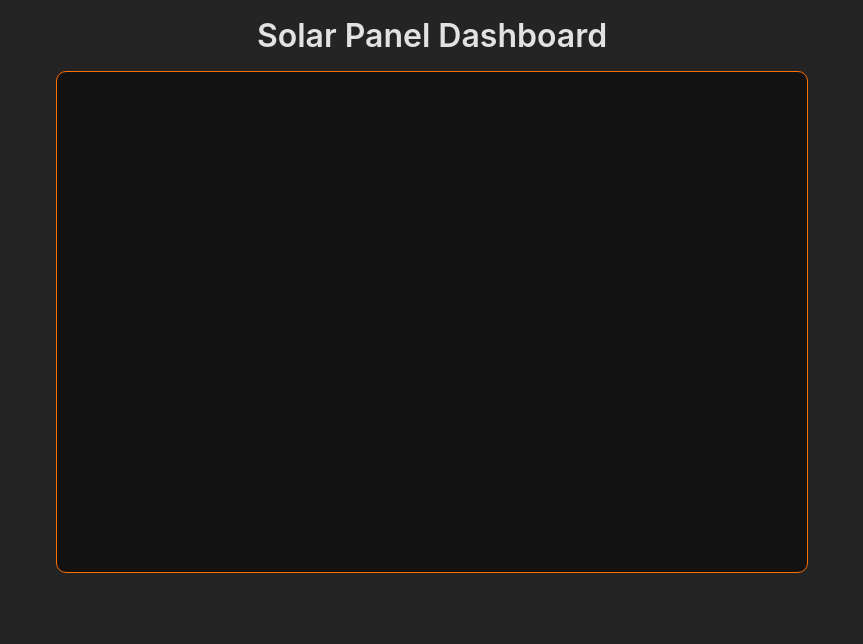
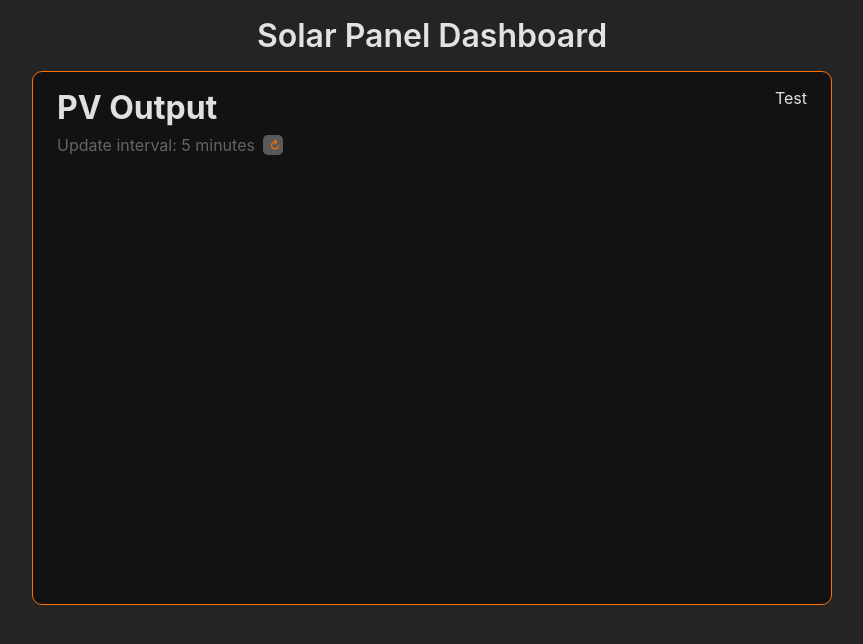
Before and after one commit to steffen-roe/Solar-Panel-Dashboard, a React (Vite) app in the folder frontend/: page / in a window 1280 px wide. Shown: the top 644 px of the page, without its empty margins (208-1071 px from the left). Built offline with nearby package versions, Linux system fonts and the light colour scheme.

Commit message:
Add chart title

```diff
--- a/frontend/src/Dashboard.jsx
+++ b/frontend/src/Dashboard.jsx
@@ -1,11 +1,11 @@
 import ChartContainer from "./components/ChartContainer/ChartContainer"
-import "./Dashboard.css"
+import styles from "./Dashboard.module.css"
 
 function Dashboard() {
 
     return (
-      <div className="dashboard">
-        <div className="title">Solar Panel Dashboard</div>
+      <div className={styles.dashboard}>
+        <div className={styles.title}>Solar Panel Dashboard</div>
         <ChartContainer/>
       </div>
     )
--- a/frontend/src/components/ChartContainer/ChartContainer.css
+++ /dev/null
@@ -1,7 +0,0 @@
-.chart-container {
-    background-color: #121212;
-    width: 750px;
-    height: 500px;
-    border: 0.5px solid #FF6F00;
-    border-radius: 10px;
-}
--- a/frontend/src/components/ChartContainer/ChartContainer.jsx
+++ b/frontend/src/components/ChartContainer/ChartContainer.jsx
@@ -1,10 +1,11 @@
-import "./ChartContainer.css"
+import styles from "./ChartContainer.module.css"
+import InfoToolbar from "../InfoToolbar/InfoToolbar"
 
 function ChartContainer() {
 
     return (
-      <div className="chart-container">
-
+      <div className={styles.chartContainer}>
+        <InfoToolbar/>
       </div>
     )
   }
--- /dev/null
+++ b/frontend/src/components/ChartContainer/ChartContainer.module.css
@@ -0,0 +1,11 @@
+.chartContainer {
+    width: 750px;
+    height: 500px;
+    background-color: #121212;
+    border: 0.5px solid #FF6F00;
+    border-radius: 10px;
+    padding: 1em 1.5em;
+
+    display: flex;
+    flex-direction: column;
+}
--- /dev/null
+++ b/frontend/src/components/InfoToolbar/InfoToolbar.jsx
@@ -0,0 +1,21 @@
+import styles from "./InfoToolbar.module.css"
+
+function InfoToolbar() {
+
+    return(
+        <div className={styles.main}>
+            <div className={styles.left}>
+                <div className={styles.title}>PV Output</div>
+                <div className={styles.subtitle}>
+                    <div className={styles.subtext}>Update interval: 5 minutes </div>
+                    <button className={styles.refreshButton}>
+                        <span className={styles.refreshIcon}>↻</span>
+                    </button>
+                </div>
+            </div>
+            <div className={styles.right}>Test</div>
+        </div>
+    )
+}
+
+export default InfoToolbar
--- /dev/null
+++ b/frontend/src/components/InfoToolbar/InfoToolbar.module.css
@@ -0,0 +1,46 @@
+.main {
+    display: flex;
+    justify-content: space-between;
+}
+
+.left {
+    display: flex;
+    flex-direction: column;
+    gap: .5em;
+
+}
+
+.subtitle {
+    display: flex;
+    gap: .5em;
+}
+
+.subtext {
+    color: rgba(255, 255, 255, 0.35);
+}
+
+.refreshButton {
+    background-color: rgba(255, 255, 255, 0.3);
+    border: none;
+    border-radius: 5px;
+    cursor: pointer;
+    width: 20px;
+    height: 20px;
+}
+
+.refreshIcon {
+    display: inline-block;
+    transform: rotate(45deg);
+    color: #FF6F00;
+}
+
+.right {
+    display: flex;
+    flex-direction: column;
+}
+
+.title {
+    font-size: 32px;
+    font-weight: 700;
+
+}
```
Also changed, not shown: frontend/src/Dashboard.module.css (renamed from frontend/src/Dashboard.css).
